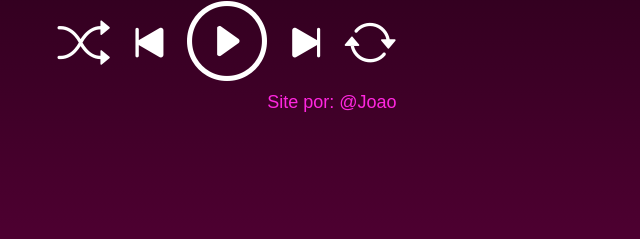
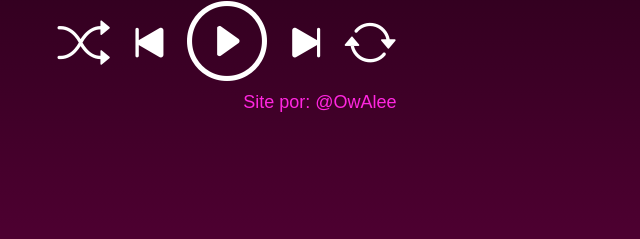
Before and after one commit to Owaleee/B3atMaster, a plain HTML site: page Xplotfi/Index.html in a window 1280 px wide. Shown: the part 482-721 px from the top of the page, 413-1053 px from the left. Drawn offline with nearby package versions, Linux system fonts and the light colour scheme.

Commit message:
Atualizar o Index.html

```diff
--- a/Xplotfi/Index.html
+++ b/Xplotfi/Index.html
@@ -45,7 +45,7 @@
             <script src="Script.js"></script>
         </div>
         <div id="OwAleeLogo">
-            <button id="OwAlee" onclick="redirecionar()">Site por: @Joao</button>
+            <button id="OwAlee" onclick="redirecionar()">Site por: @OwAlee</button>
       </div>
         <script>
             function redirecionar() {
```
